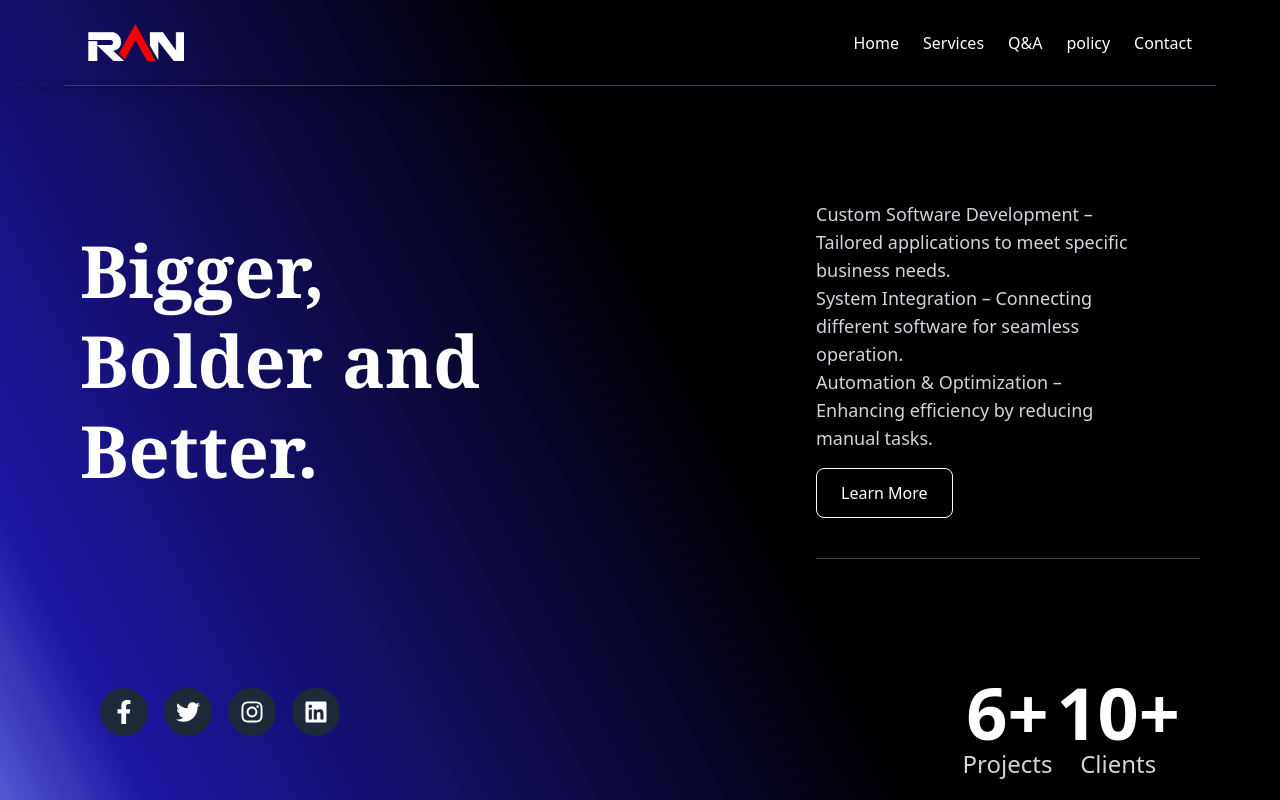
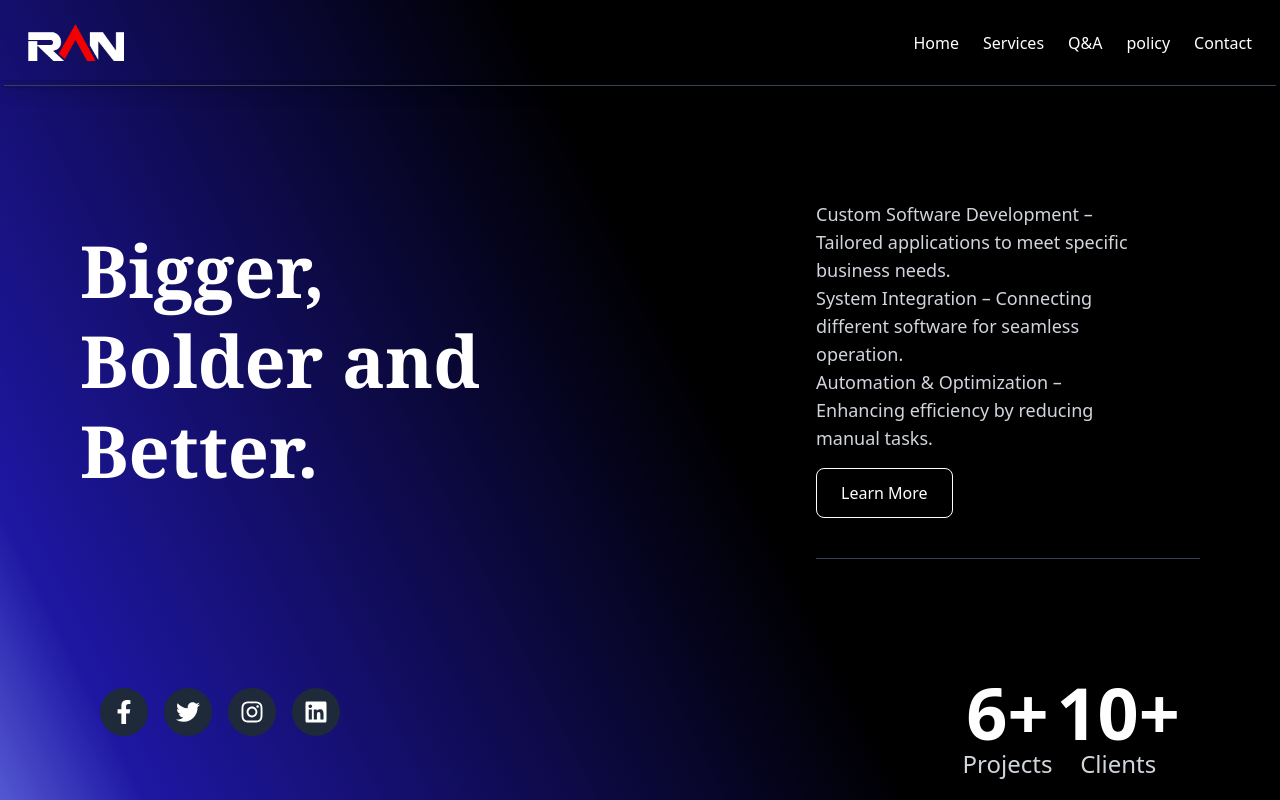
Before and after one commit to RAN-com/RAN-in, a React (Vite) app: page / in a window 1280 px wide. Shown: the top 800 px of the page. Built offline with nearby package versions, Linux system fonts and the light colour scheme.

Commit message:
first commit

```diff
--- a/src/Elements/Home.jsx
+++ b/src/Elements/Home.jsx
@@ -26,7 +26,7 @@
   }, []);
 
   return (
-    <section className="flex flex-col p-6 md:p-20 min-h-screen w-full justify-between ">
+    <section className="flex flex-col p-6 md:p-20 min-h-screen w-auto justify-between ">
 
       {/* Section 1: Title + Social Media & Button */}
       <div className="flex flex-col md:flex-row items-center justify-between w-full">
--- a/src/Elements/Navbar.jsx
+++ b/src/Elements/Navbar.jsx
@@ -23,7 +23,7 @@
     <>
       {/* Fixed Navbar with Dynamic Background */}
       <div
-        className={`px-6 md:px-16 fixed top-0 left-0 w-full z-50 shadow-lg transition-all duration-300 ${
+        className={`px-6 md:px-1 fixed top-0 left-0 w-full z-50 shadow-lg transition-all overfolw-hidden duration-300 ${
           isScrolled ? 'bg-blue-900' : 'bg-transparent'
         }`}
       >
```
